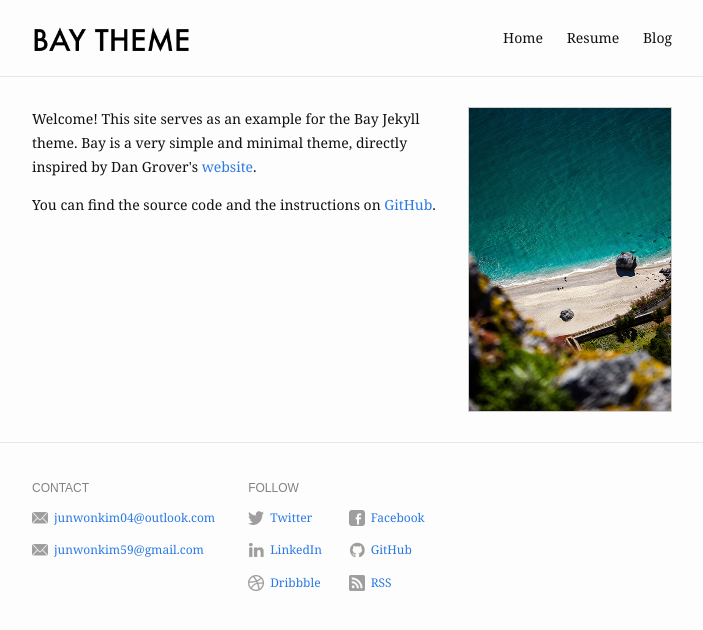
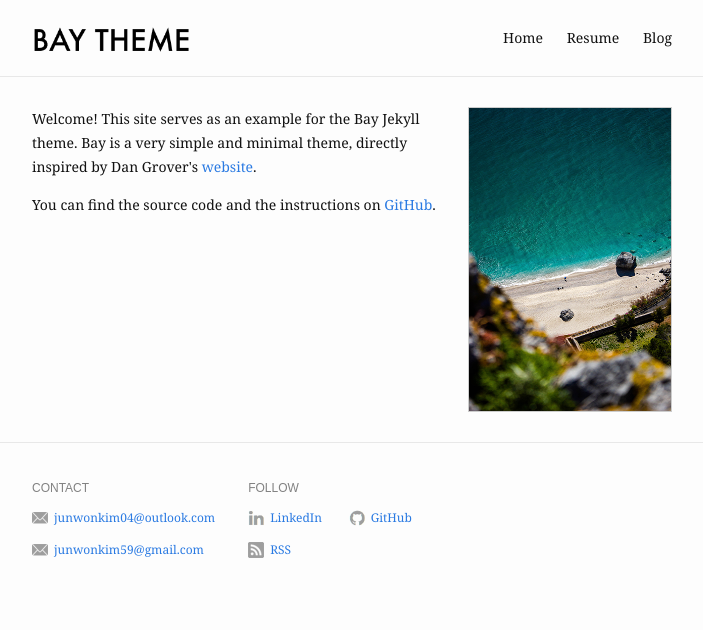
Before and after one commit to notj-code/Junwon-Kim-1.0, a Jekyll site: the page built from index.md, in a window 1280 px wide. Shown: the top 630 px of the page, without its empty margins (288-991 px from the left). Built offline with Jekyll 4.4.1, drawn with Linux system fonts in a browser that asks for light colours.

Commit message:
update config.yml

```diff
--- a/_config.yml
+++ b/_config.yml
@@ -27,17 +27,10 @@ footer:
       link: mailto:junwonkim59@gmail.com
 
   follow:
-    - name: Twitter
-      link: http://twitter.com/YourTwitterUsername
-      username: "@YourTwitterUsername"
-    - name: Facebook
-      link: http://facebook.com/YourFacebookUsername
     - name: LinkedIn
       link: https://www.linkedin.com/in/junwon-kim-954a662ab/
     - name: GitHub
       link: http://github.com/notj-code
-    - name: Dribbble
-      link: https://dribbble.com/YourDribbbleUsername
     - name: RSS
       link: /feed.xml
 
```
